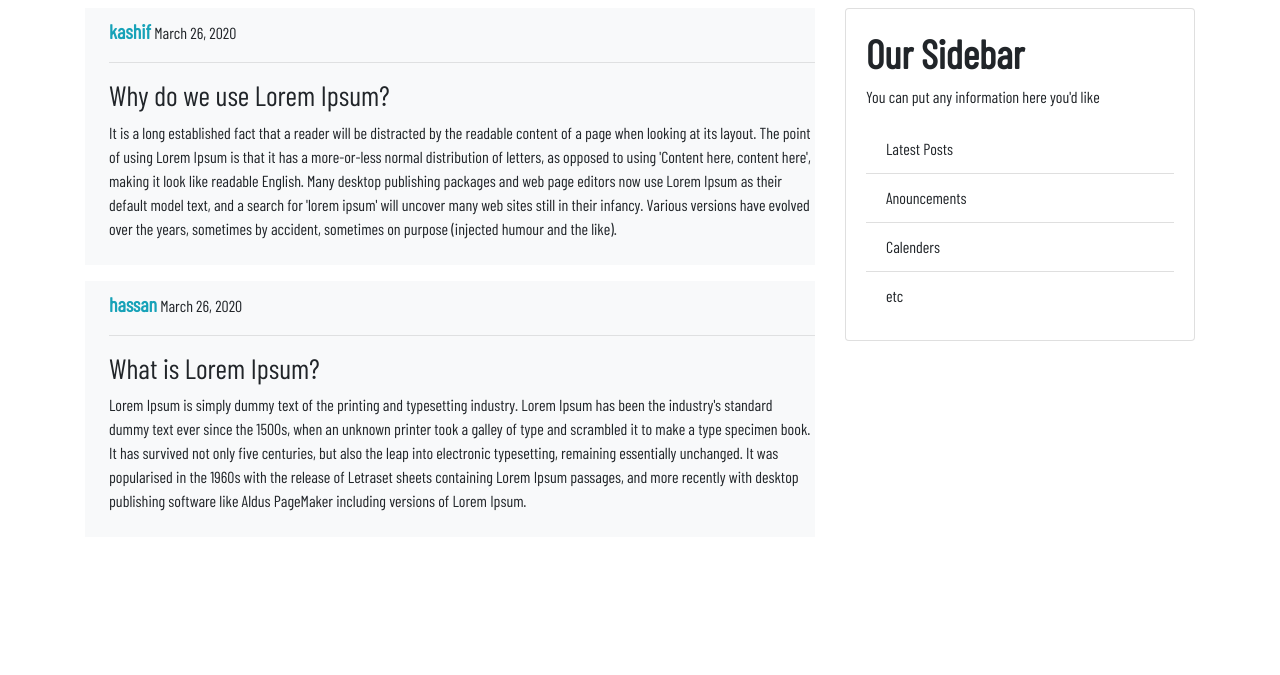
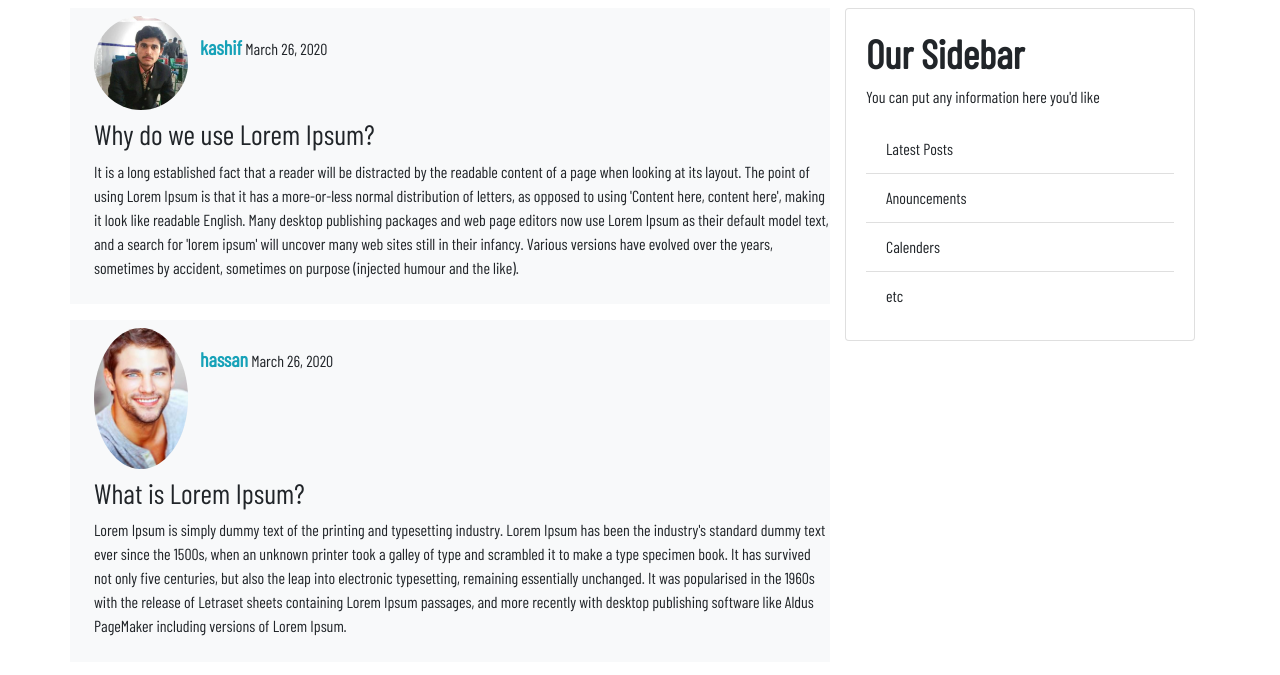
Before and after one commit to Kashif1Naqvi/Blog-Django, a Django app: page / in a window 1280 px wide. Shown: the part 56-731 px from the top of the page. Run offline with Django 3.2, Linux system fonts and the light colour scheme; data comes from the database, SQL or seed files in the repository; both versions use the stored data as it was after the commit; some libraries are stand-ins or nearby versions.

Commit message:
every user image added in home page

```diff
--- a/blog/templates/blog/home.html
+++ b/blog/templates/blog/home.html
@@ -2,9 +2,14 @@
 
 {% block content %}
   {% for post in posts %}
-    <div class="bg-light mt-3 " >
-      <div class="pl-4 pb-2 pt-2  ">
-        <strong class="text-info " >{{ post.author }}</strong>  {{ post.date_posted|date:'F d, Y' }} <hr>
+    <div class="bg-light mt-3 row" >
+      <div class="ml-4 mt-2" >
+          <img src="{{post.author.profile.image.url }}" alt="" class="img-fluid rounded-circle" width="94" height="66">
+      </div>
+      <div class="mt-4">
+        <strong class="text-info " >{{ post.author }}</strong>  {{ post.date_posted|date:'F d, Y' }}
+      </div>
+      <div class="pl-4 pb-2 pt-2">
         <h3>{{ post.title }}</h3>
         <p>{{ post.content }} </p>
       </div>
```
Also changed, not shown: db.sqlite3, media/profile_pics/1a0d03e683c1d5151295803f16c77e66_KfdZVyy.jpg (added).
